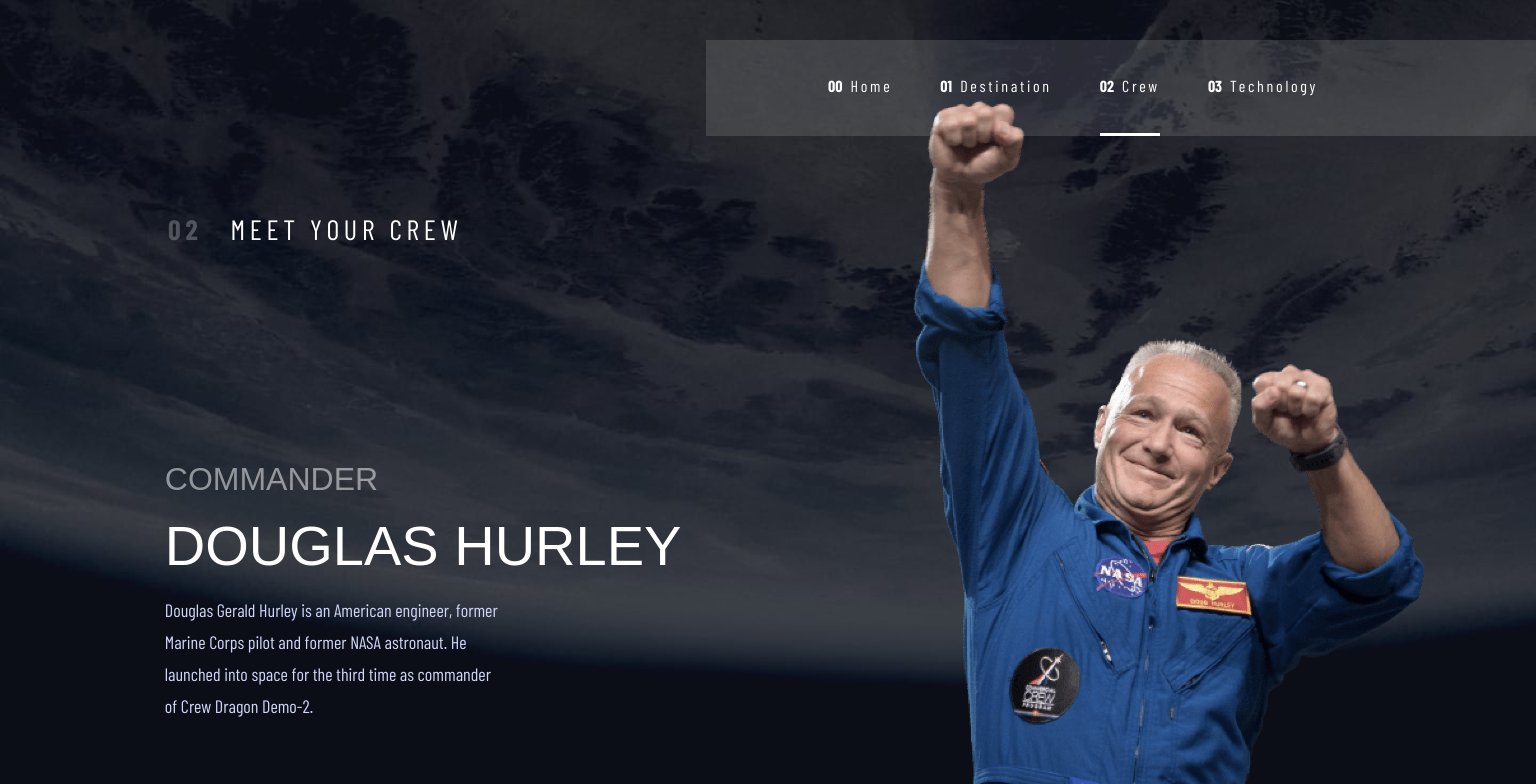
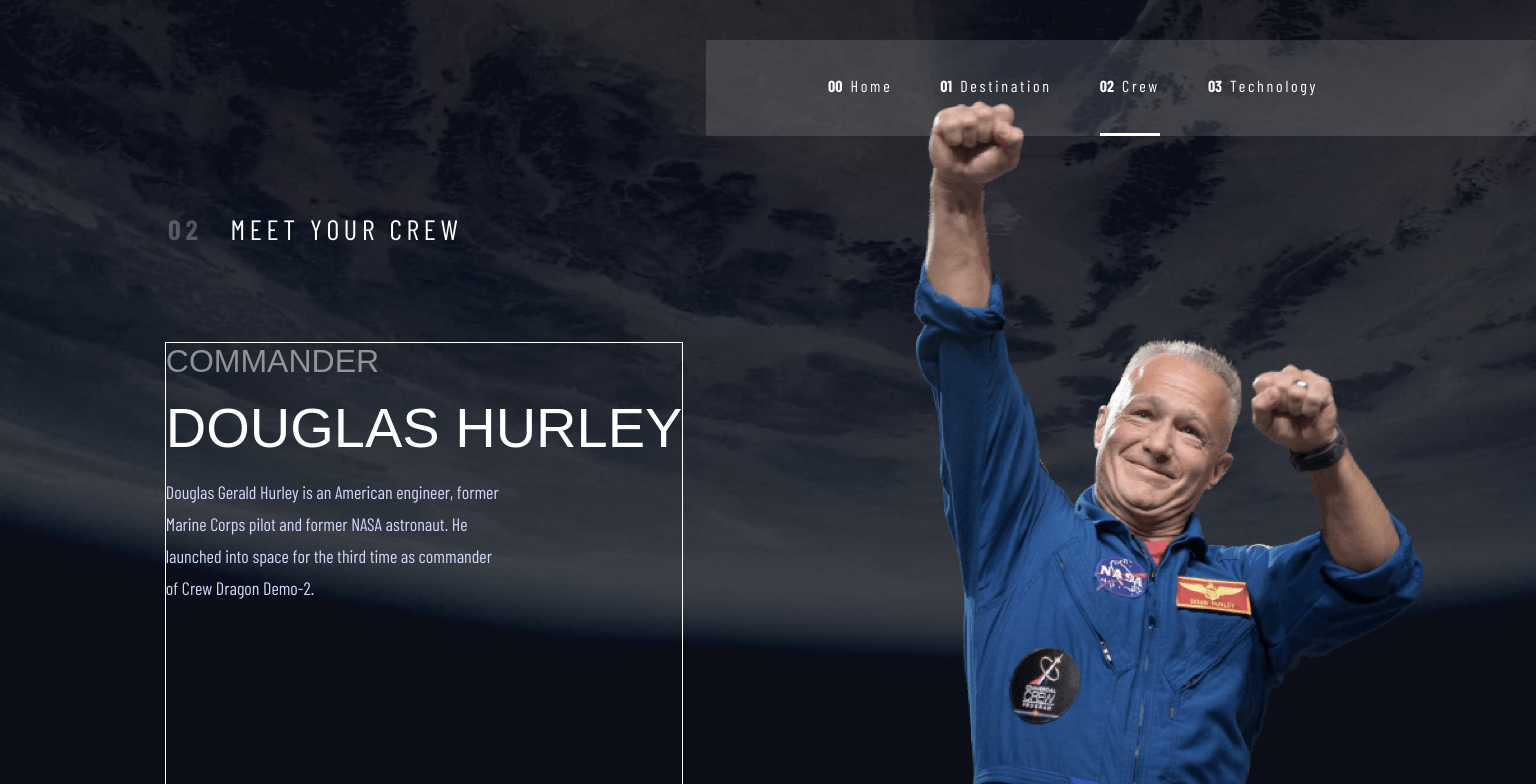
Before and after one commit to NeptuneRjo/space-tourism, a React (Create React App) app: page /crew in a window 1536 px wide. Shown: the top 784 px of the page. Built offline with nearby package versions, Linux system fonts and the light colour scheme; a web font is replaced by a local one.

Commit message:
fixed alignment issue on desktop

```diff
--- a/src/Components/Crew/crew.css
+++ b/src/Components/Crew/crew.css
@@ -231,7 +231,7 @@
         flex-direction: row-reverse;
         justify-content: space-between;
         align-items: center;
-        height: 100%;
+        min-height: 100%;
     }
 
     .crew-image {
@@ -254,6 +254,8 @@
         justify-content: flex-start;
         margin-left: 10.3rem;
         margin-bottom: 0;
+
+        border: solid 1px white;
     }
 
     .crew-info {
```
